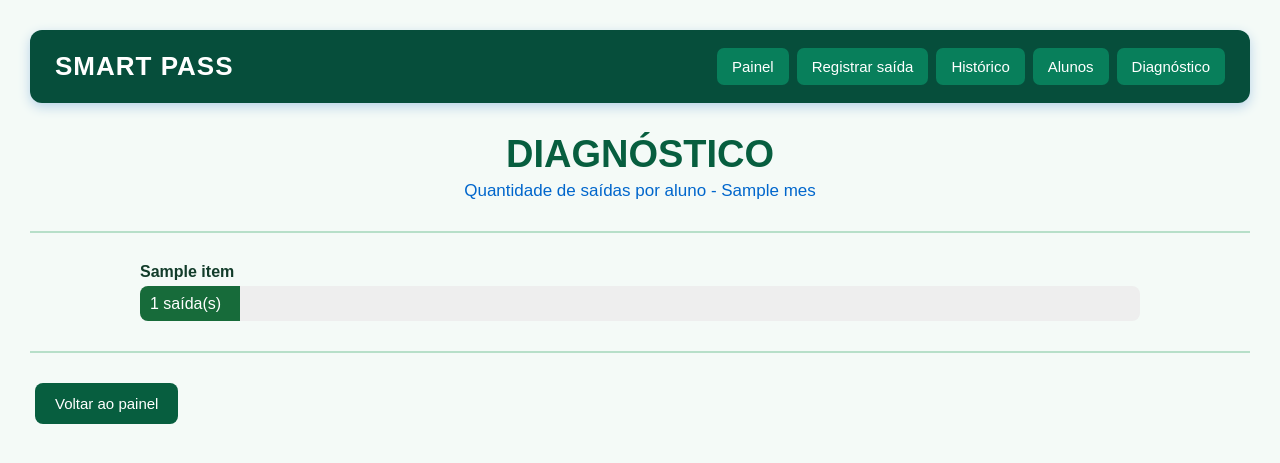
After one commit to joane318/smart-pass-, a Django app: template saidas/templates/saidas/diagnostico.html in a window 1280 px wide. The commit adds this page. Shown: the top 463 px of the page. Run offline with Django 3.2, Linux system fonts and the light colour scheme; the template is opened without the code that fills it: most values are stand-ins (such as "Sample title", 1, 10 or a date in 2020).

Commit message:
Adiciona diagnostico ao sistema

```diff
--- /dev/null
+++ b/saidas/templates/saidas/diagnostico.html
@@ -0,0 +1,124 @@
+{% load static %}
+
+<!DOCTYPE html>
+<html lang="pt-br">
+
+<head>
+    <meta charset="UTF-8">
+    <title>Smart Pass - Diagnóstico</title>
+
+    <link rel="stylesheet" href="{% static 'saidas/style.css' %}">
+
+    <style>
+        .grafico {
+            width: 90%;
+            max-width: 1000px;
+            margin: 30px auto;
+        }
+
+        .aluno {
+            margin-bottom: 20px;
+        }
+
+        .nome {
+            font-weight: bold;
+            margin-bottom: 5px;
+        }
+
+        .barra-fundo {
+            width: 100%;
+            height: 35px;
+            background: #eeeeee;
+            border-radius: 8px;
+            overflow: hidden;
+        }
+
+        .barra {
+            height: 35px;
+            background: #176b3a;
+            color: white;
+            display: flex;
+            align-items: center;
+            padding-left: 10px;
+            box-sizing: border-box;
+            min-width: 35px;
+        }
+
+        .sem-dados {
+            text-align: center;
+            padding: 30px;
+            font-size: 18px;
+        }
+    </style>
+
+</head>
+
+<body>
+
+<header class="topo">
+
+    <div class="logo">SMART PASS</div>
+
+    <nav>
+        <a href="{% url 'inicio' %}">Painel</a>
+        <a href="{% url 'registrar_saida' %}">Registrar saída</a>
+        <a href="{% url 'historico' %}">Histórico</a>
+        <a href="{% url 'alunos' %}">Alunos</a>
+        <a href="{% url 'diagnostico' %}">Diagnóstico</a>
+    </nav>
+
+</header>
+
+<div class="titulo-painel">
+
+    <h1>DIAGNÓSTICO</h1>
+
+    <p>Quantidade de saídas por aluno - {{ mes }}</p>
+
+</div>
+
+<hr>
+
+<div class="grafico">
+
+    {% if dados %}
+
+        {% for item in dados %}
+
+            <div class="aluno">
+
+                <div class="nome">
+                    {{ item.aluno__nome }}
+                </div>
+
+                <div class="barra-fundo">
+
+                    <div
+                        class="barra"
+                        style="width: {% widthratio item.total_saidas 10 100 %}%;">
+                        {{ item.total_saidas }} saída(s)
+                    </div>
+
+                </div>
+
+            </div>
+
+        {% endfor %}
+
+    {% else %}
+
+        <div class="sem-dados">
+            Nenhuma saída registrada neste mês.
+        </div>
+
+    {% endif %}
+
+</div>
+
+<hr>
+
+<a href="{% url 'inicio' %}">Voltar ao painel</a>
+
+</body>
+
+</html>
--- a/saidas/urls.py
+++ b/saidas/urls.py
@@ -13,4 +13,6 @@ urlpatterns = [
     path("alunos/", views.alunos, name="alunos"),
 
     path("alunos/cadastrar/", views.cadastrar_aluno, name="cadastrar_aluno"),
+
+    path("diagnostico/", views.diagnostico, name="diagnostico"),
 ]
```
Also changed, not shown: saidas/templates/saidas/inicio.html (+27 -5 lines), saidas/views.py (+19 -1 lines).
